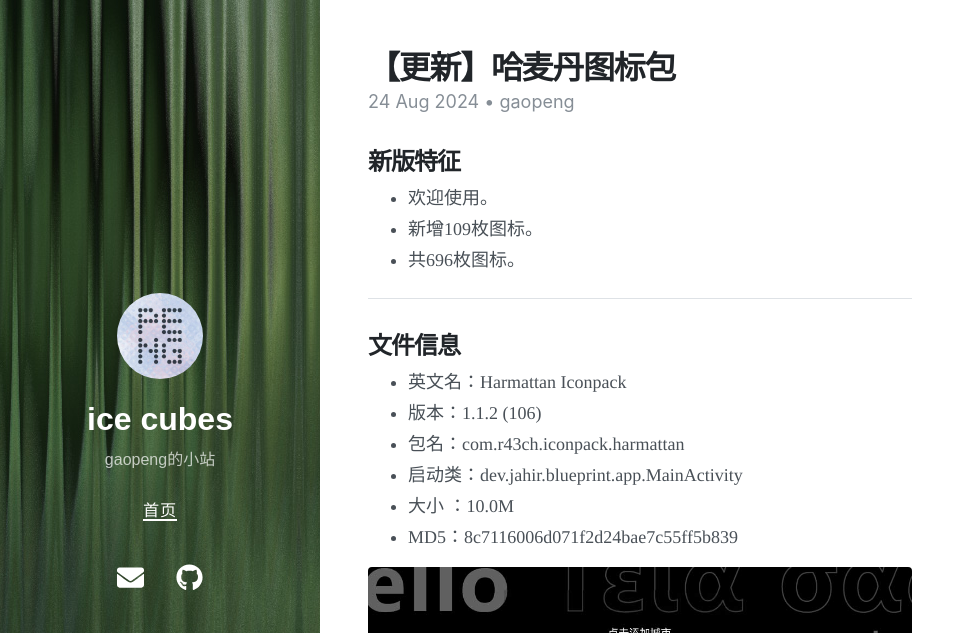
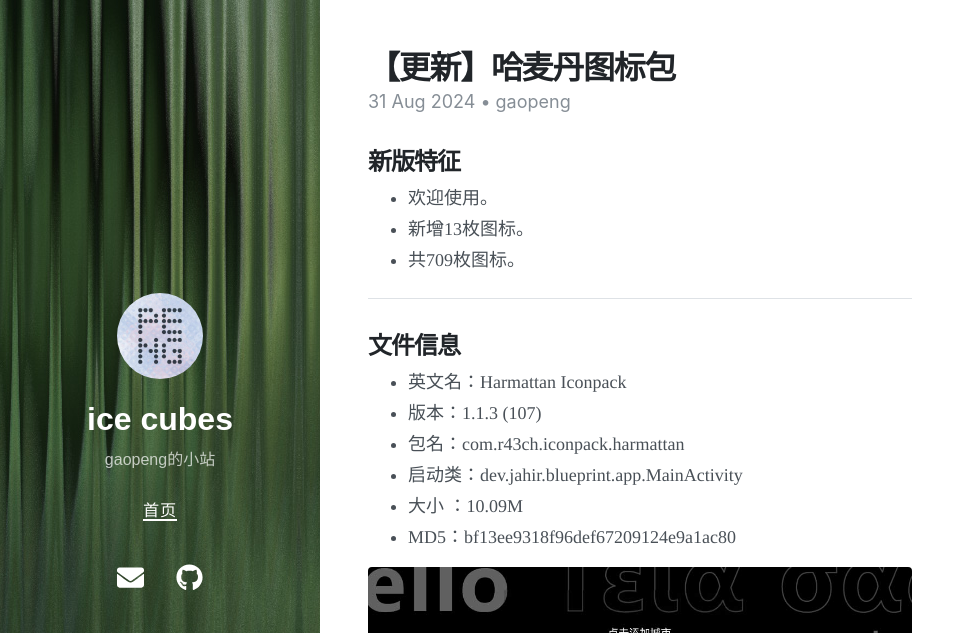
Before and after one commit to gaopengk/gaopengk.github.io, a Jekyll site: the page built from _posts/2024-08-31-【更新】哈麦丹图标包.md, in a window 1280 px wide and 900 px high. Shown: the top 633 px of the window, without its empty margins (0-975 px from the left). Built offline with Jekyll 4.4.1, drawn with Linux system fonts in a browser that asks for light colours; nearby versions of some CDN libraries.

Commit message:
Update and rename 2024-08-24-【更新】哈麦丹图标包.md to 2024-08-31-【更新】哈麦丹图标包.md

```diff
--- a/_posts/2024-08-24-【更新】哈麦丹图标包.md
+++ b/_posts/2024-08-31-【更新】哈麦丹图标包.md
@@ -1,24 +1,24 @@
 ---
 layout:     post
 title:      【更新】哈麦丹图标包
-date:       2024-08-24 9:29 +0800
+date:       2024-08-31 19:09 +0800
 author:     gaopeng
 tags:       [图标包]
 ---
 ## 新版特征
 - 欢迎使用。
-- 新增109枚图标。
-- 共696枚图标。
+- 新增13枚图标。
+- 共709枚图标。
 
 ***
 
 ## 文件信息
 - 英文名：Harmattan Iconpack
-- 版本：1.1.2 (106)
+- 版本：1.1.3 (107)
 - 包名：com.r43ch.iconpack.harmattan
 - 启动类：dev.jahir.blueprint.app.MainActivity
-- 大小 ：10.0M
-- MD5：8c7116006d071f2d24bae7c55ff5b839
+- 大小 ：10.09M
+- MD5：bf13ee9318f96def67209124e9a1ac80
 
 <img src="https://gaopengk.github.io/imgs/harmattan_1.jpg"  width="100%">
 
```
